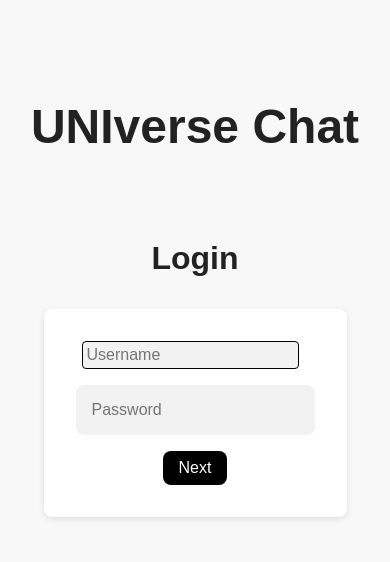
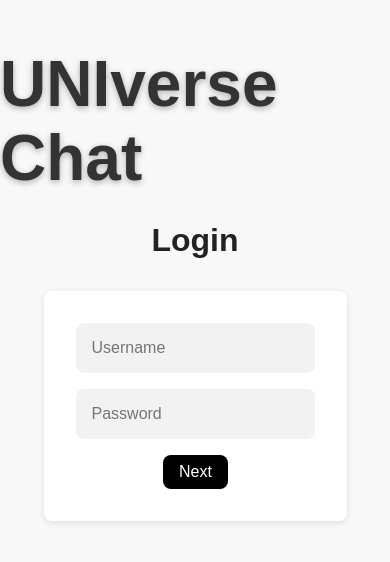
Before and after one commit to nschlaepfer/UNIverseCHAT, a React (Create React App) app: page / in a window 390 px wide. Shown: the part 146-708 px from the top of the page. Built offline with nearby package versions, Linux system fonts and the light colour scheme.

Commit message:
working on animation for lock sreen

```diff
--- a/src/AccountPage.css
+++ b/src/AccountPage.css
@@ -17,6 +17,8 @@
     background-color: #fff;
     border-radius: 8px;
     box-shadow: 0px 0px 8px rgba(0, 0, 0, 0.3);
+    width: 90%;
+    max-width: 600px;
   }
 
   .account-form-row {
@@ -24,17 +26,20 @@
     flex-direction: row;
     align-items: center;
     margin-bottom: 1rem;
+    width: 100%;
   }
 
   .account-form-row label {
     margin-right: 1rem;
     font-weight: bold;
+    flex: 0 0 30%;
   }
 
   .account-form-row input {
     padding: 0.5rem;
     border: 1px solid #ccc;
     border-radius: 4px;
+    flex: 1 1 auto;
   }
 
   .account-form-row button {
--- a/src/App.css
+++ b/src/App.css
@@ -22,23 +22,31 @@ h1 {
   border-radius: 0.5rem;
   background-color: #fff;
   box-shadow: 0 2px 6px rgba(0, 0, 0, 0.1);
+  animation: fadeIn 1s ease-in-out;
 }
 
 .login-input {
+  width: 100%;
   padding: 1rem;
   border-radius: 0.5rem;
   border: none;
   background-color: #f2f2f2;
   font-size: 1rem;
   color: #222;
+  transition: box-shadow 0.3s ease-in-out;
 }
 
 .login-input:focus {
   outline: none;
-  box-shadow: 0 0 0 2px #0077cc;
+  box-shadow: 0 0 0 2px #0077cc, 0 2px 6px rgba(0, 0, 0, 0.1);
+}
+
+.login-input[type="text"] {
+  width: calc(100% - 2rem);
 }
 
 .login-button {
+  grid-column: 1 / -1;
   background-color: #0077cc;
   color: #fff;
   padding: 1rem;
@@ -47,8 +55,83 @@ h1 {
   cursor: pointer;
   font-size: 1rem;
   transition: background-color 0.2s ease-in-out;
+  animation: scaleUp 0.5s ease-in-out;
 }
 
 .login-button:hover {
   background-color: #005ea6;
 }
+
+@keyframes fadeIn {
+  from {
+    opacity: 0;
+    transform: translateY(-50px);
+  }
+  to {
+    opacity: 1;
+    transform: translateY(0);
+  }
+}
+
+@keyframes scaleUp {
+  from {
+    transform: scale(0);
+  }
+  to {
+    transform: scale(1);
+  }
+}
+
+
+/* Background stars */
+/* Background stars */
+.background-stars {
+  position: absolute;
+  top: 0;
+  left: 0;
+  right: 0;
+  bottom: 0;
+  z-index: -1;
+  background: url("./blackdot.png") repeat;
+  background-size: 50px 50px;
+  animation: stars 15s linear infinite;
+}
+
+
+
+@keyframes stars {
+  from {
+    transform: translateY(0);
+  }
+  to {
+    transform: translateY(-2000px);
+  }
+}
+
+.fade-in {
+  animation: fadeIn 1s ease-in-out forwards;
+}
+
+@keyframes fadeIn {
+  from {
+    opacity: 0;
+    transform: translateY(-50px);
+  }
+  to {
+    opacity: 1;
+    transform: translateY(0);
+  }
+}
+
+.scale-up {
+  animation: scaleUp 0.5s ease-in-out forwards;
+}
+
+@keyframes scaleUp {
+  from {
+    transform: scale(0);
+  }
+  to {
+    transform: scale(1);
+  }
+}
--- a/src/App.js
+++ b/src/App.js
@@ -1,6 +1,7 @@
 import React from 'react';
 import { useNavigate } from 'react-router-dom';
 import Title from './Title';
+import StarBackground from './StarBackground';
 import './App.css';
 
 function App() {
@@ -13,12 +14,13 @@ function App() {
 
   return (
     <div className="App">
+      <StarBackground />
       <Title />
       <h1>Login</h1>
-      <form className="login-form" onSubmit={handleFormSubmit}>
-        <input type="text" placeholder="Username" className="login-input" />
+      <form className="login-form fade-in" onSubmit={handleFormSubmit}>
+        <input type="username" placeholder="Username" className="login-input" />
         <input type="password" placeholder="Password" className="login-input" />
-        <button type="submit" className="login-button">Next</button>
+        <button type="submit" className="login-button scale-up">Next</button>
       </form>
     </div>
   );
--- a/src/HomePage.js
+++ b/src/HomePage.js
@@ -2,7 +2,6 @@ import React, { useState } from 'react';
 import './HomePage.css';
 import { useNavigate } from 'react-router-dom';
 import Title from './Title';
-
 
 function HomePage() {
   const [message, setMessage] = useState('');
@@ -27,7 +26,6 @@ function HomePage() {
     setSelectedDegree(e.target.value);
   };
 
-    // Add a list of prompts
   const prompts = [
     'Prompt 1',
     'Prompt 2',
@@ -41,15 +39,15 @@ function HomePage() {
     'Prompt 10',
   ];
 
-
-
   return (
     <div className="HomePage">
       <Title />
       <header className="HomePage-header">
         <div className="profile-container">
           <div className="profile-section">
-                        <button onClick={handleProfileClick}>Profile</button>
+            <button className="profile-button" onClick={handleProfileClick}>
+              Profile
+            </button>
           </div>
           <div className="section-container">
             <div className="welcome-section">
@@ -58,10 +56,8 @@ function HomePage() {
             </div>
           </div>
         </div>
-
         <div className="prompt-section">
           <h2>Prompts</h2>
-                    {/* Add your prompts components here */}
           {prompts.map((prompt, index) => (
             <div key={index} className="prompt-item">
               {prompt}
@@ -81,13 +77,15 @@ function HomePage() {
               placeholder="Type your message..."
               value={message}
               onChange={(e) => setMessage(e.target.value)}
-                            style={{ textIndent: "0" }}
+              className="chat-input"
             />
-                        <button type="submit">Send</button>
+            <button type="submit" className="chat-send-button">
+              Send
+            </button>
           </form>
           <div className="degree-selection">
             <label htmlFor="degree"></label>
-                        <select id="degree" value={selectedDegree} onChange={handleDegreeChange}>
+            <select id="degree" value={selectedDegree} onChange={handleDegreeChange} className="degree-select">
               <option value="">--Please choose a degree--</option>
               <option value="Computer Science">Computer Science</option>
               <option value="Electrical Engineering">Electrical Engineering</option>
@@ -98,9 +96,11 @@ function HomePage() {
         </div>
       </header>
       <footer className="HomePage-footer">
-                Made by <a href="https://github.com/nschlaepfer"> Nicolas Schlaepfer </a>
+        Made by{' '}
+        <a href="https://github.com/nschlaepfer" target="_blank" rel="noreferrer">
+          Nicolas Schlaepfer
+        </a>
       </footer>
-
     </div>
   );
 }
--- /dev/null
+++ b/src/StarBackground.css
@@ -0,0 +1,20 @@
+.background-stars {
+    position: absolute;
+    top: 0;
+    left: 0;
+    right: 0;
+    bottom: 0;
+    z-index: -1;
+    background: url("./blackdot.png") repeat;
+    background-size: 50px 50px;
+    animation: stars 15s linear infinite;
+  }
+
+  @keyframes stars {
+    from {
+      transform: translateY(0);
+    }
+    to {
+      transform: translateY(-2000px);
+    }
+  }
--- /dev/null
+++ b/src/StarBackground.js
@@ -0,0 +1,8 @@
+import React from 'react';
+import './StarBackground.css';
+
+const StarBackground = () => {
+  return <div className="background-stars"></div>;
+};
+
+export default StarBackground;
--- a/src/Title.css
+++ b/src/Title.css
@@ -1,9 +1,53 @@
-/* src/Title.css */
 .title-container {
-    padding: 2rem 1rem;
+  display: flex;
+  justify-content: center;
+  align-items: center;
+  height: 20vh;
+
+
+  animation: fadeIn 1s ease-in-out;
+}
+
+.title {
+  display: flex;
+  font-size: 6rem;
+  font-weight: bold;
+  text-shadow: 0px 2px 6px rgba(0, 0, 0, 0.3);
+  color: #333;
+  animation: slideIn 1s ease-in-out;
+}
+
+@keyframes slideIn {
+  from {
+    opacity: 0;
+    transform: translateY(-50px);
   }
+  to {
+    opacity: 1;
+    transform: translateY(0);
+  }
+}
 
+@keyframes fadeIn {
+  from {
+    opacity: 0;
+  }
+  to {
+    opacity: 1;
+  }
+}
+
+@media screen and (max-width: 768px) {
   .title {
-    font-size: 3rem;
-    text-align: center;
+    font-size: 6rem;
   }
+}
+
+@media screen and (max-width: 480px) {
+  .title-container {
+    height: 20vh;
+  }
+  .title {
+    font-size: 4rem;
+  }
+}
```
Also changed, not shown: src/blackdot.png (added). Lines whose indentation alone changed are shown as unchanged.
